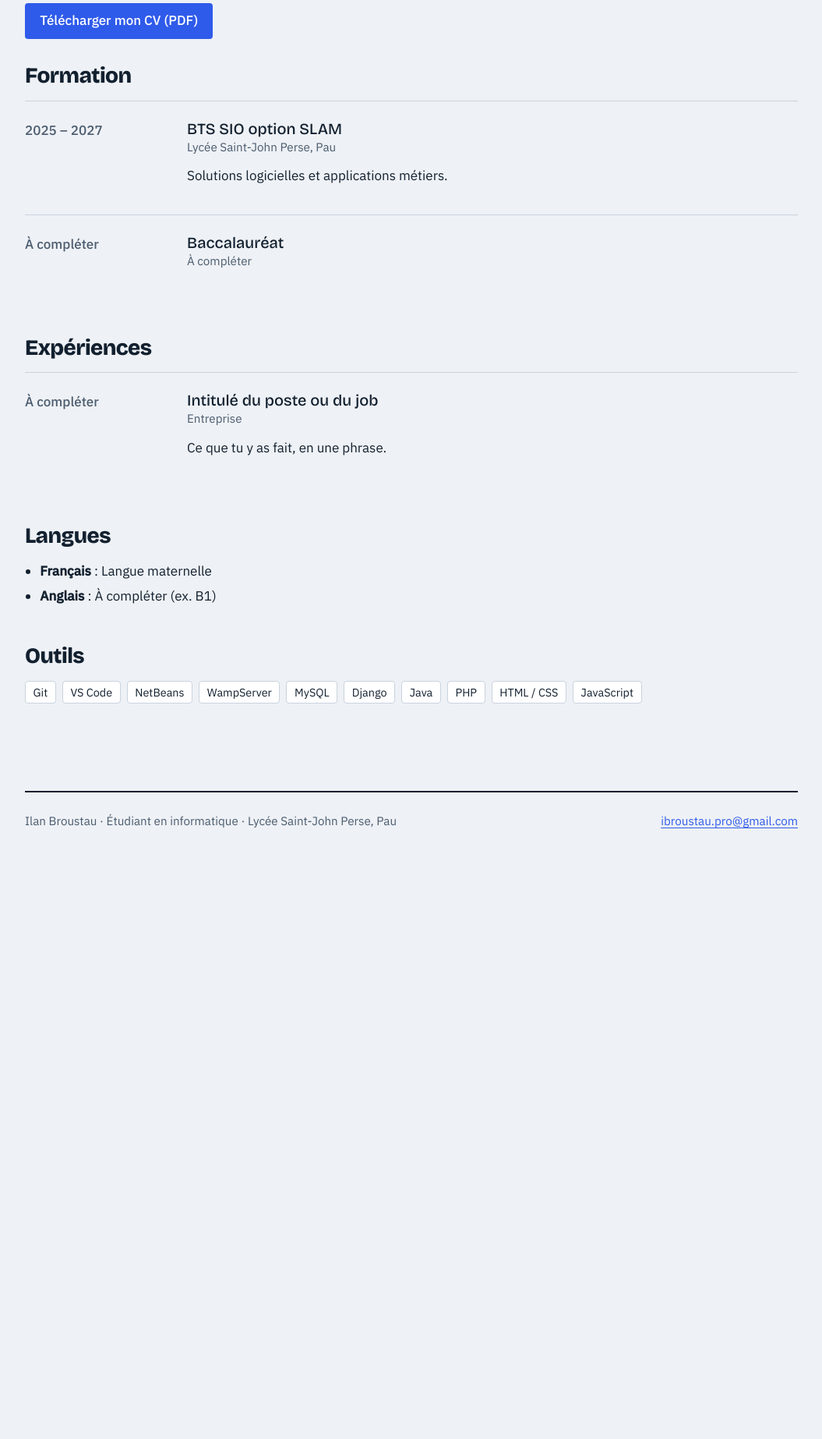
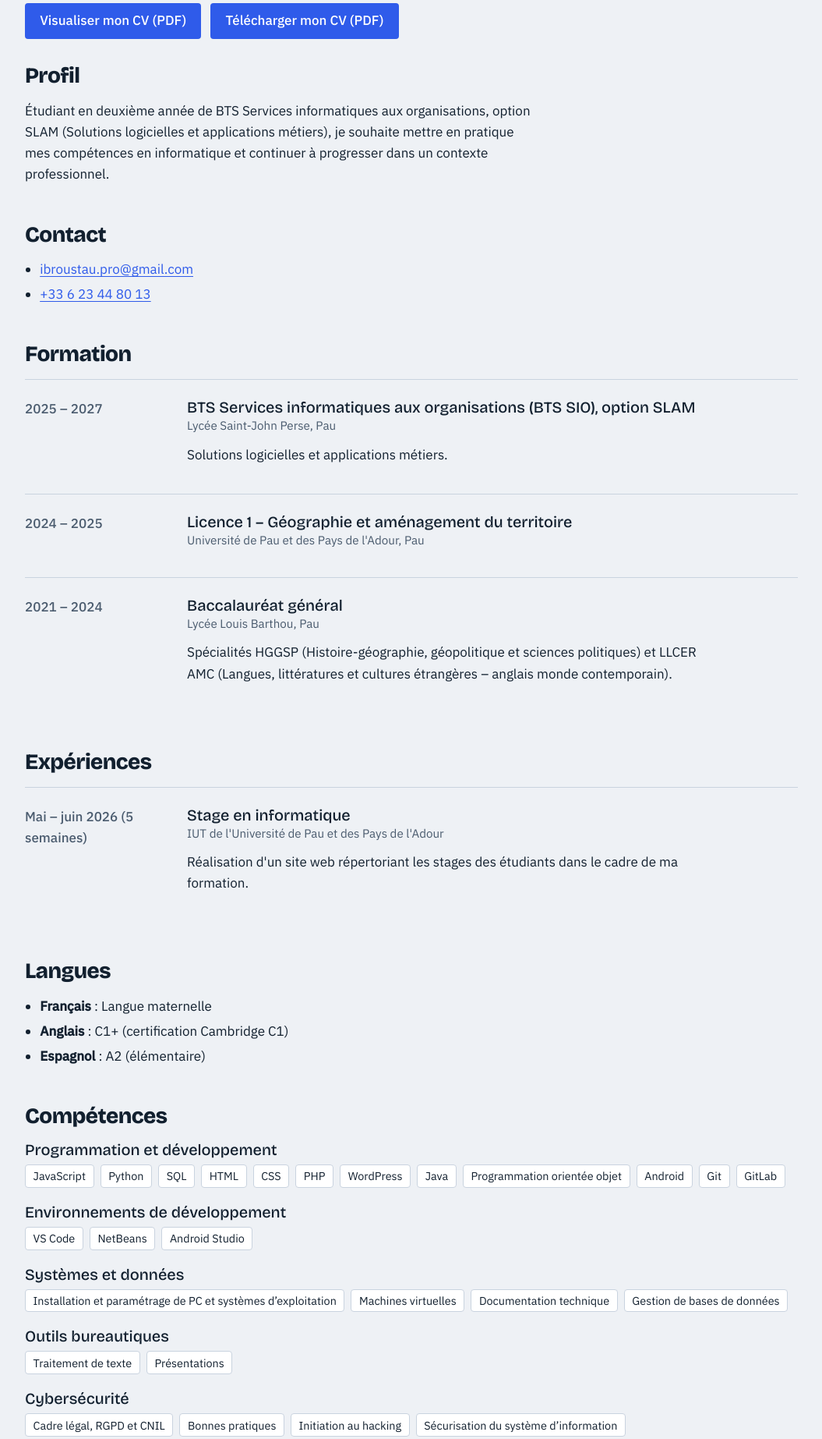
Before and after one commit to IlanMix/ibroustau-portfolio, an Astro site: page /portfolio/cv in a window 1280 px wide. Shown: the part 236-2081 px from the top of the page at 78% size, without its empty margins (112-1167 px from the left). Before the commit the page ends 1349 px from the top, so only its background shows below. Built offline with nearby package versions, Linux system fonts and the light colour scheme; Astro itself is replaced by a stand-in of ours.

Commit message:
Ajout CV

```diff
--- a/src/data/cv.js
+++ b/src/data/cv.js
@@ -1,15 +1,97 @@
+export const contact = {
+  telephone: '+33 6 23 44 80 13',
+};
+
+export const presentation =
+  'Étudiant en deuxième année de BTS Services informatiques aux organisations, option SLAM (Solutions logicielles et applications métiers), je souhaite mettre en pratique mes compétences en informatique et continuer à progresser dans un contexte professionnel.';
+
 export const formations = [
-  { periode: '2025 – 2027', intitule: 'BTS SIO option SLAM', lieu: 'Lycée Saint-John Perse, Pau', detail: 'Solutions logicielles et applications métiers.' },
-  { periode: 'À compléter', intitule: 'Baccalauréat', lieu: 'À compléter', detail: '' },
+  {
+    periode: '2025 – 2027',
+    intitule: 'BTS Services informatiques aux organisations (BTS SIO), option SLAM',
+    lieu: 'Lycée Saint-John Perse, Pau',
+    detail: 'Solutions logicielles et applications métiers.',
+  },
+  {
+    periode: '2024 – 2025',
+    intitule: 'Licence 1 – Géographie et aménagement du territoire',
+    lieu: "Université de Pau et des Pays de l'Adour, Pau",
+    detail: '',
+  },
+  {
+    periode: '2021 – 2024',
+    intitule: 'Baccalauréat général',
+    lieu: 'Lycée Louis Barthou, Pau',
+    detail:
+      'Spécialités HGGSP (Histoire-géographie, géopolitique et sciences politiques) et LLCER AMC (Langues, littératures et cultures étrangères – anglais monde contemporain).',
+  },
 ];
 
 export const experiences = [
-  { periode: 'À compléter', intitule: 'Intitulé du poste ou du job', lieu: 'Entreprise', detail: 'Ce que tu y as fait, en une phrase.' },
+  {
+    periode: 'Mai – juin 2026 (5 semaines)',
+    intitule: 'Stage en informatique',
+    lieu: "IUT de l'Université de Pau et des Pays de l'Adour",
+    detail:
+      "Réalisation d'un site web répertoriant les stages des étudiants dans le cadre de ma formation.",
+  },
 ];
 
 export const langues = [
   { nom: 'Français', niveau: 'Langue maternelle' },
-  { nom: 'Anglais', niveau: 'À compléter (ex. B1)' },
+  { nom: 'Anglais', niveau: 'C1+ (certification Cambridge C1)' },
+  { nom: 'Espagnol', niveau: 'A2 (élémentaire)' },
 ];
 
-export const outils = ['Git', 'VS Code', 'NetBeans', 'WampServer', 'MySQL', 'Django', 'Java', 'PHP', 'HTML / CSS', 'JavaScript'];
+export const competences = [
+  {
+    domaine: 'Programmation et développement',
+    items: [
+      'JavaScript',
+      'Python',
+      'SQL',
+      'HTML',
+      'CSS',
+      'PHP',
+      'WordPress',
+      'Java',
+      'Programmation orientée objet',
+      'Android',
+      'Git',
+      'GitLab',
+    ],
+  },
+  {
+    domaine: 'Environnements de développement',
+    items: ['VS Code', 'NetBeans', 'Android Studio'],
+  },
+  {
+    domaine: 'Systèmes et données',
+    items: [
+      'Installation et paramétrage de PC et systèmes d’exploitation',
+      'Machines virtuelles',
+      'Documentation technique',
+      'Gestion de bases de données',
+    ],
+  },
+  {
+    domaine: 'Outils bureautiques',
+    items: ['Traitement de texte', 'Présentations'],
+  },
+  {
+    domaine: 'Cybersécurité',
+    items: [
+      'Cadre légal, RGPD et CNIL',
+      'Bonnes pratiques',
+      'Initiation au hacking',
+      'Sécurisation du système d’information',
+    ],
+  },
+];
+
+export const savoirEtre = ['Esprit d’équipe', 'Sens de la responsabilité', 'Empathie'];
+
+export const centresInteret = [
+  'Histoire, géographie et géopolitique',
+  'Actualité et enjeux internationaux',
+];
--- a/src/pages/cv.astro
+++ b/src/pages/cv.astro
@@ -1,13 +1,38 @@
 ---
 import Layout from '../layouts/Layout.astro';
-import { formations, experiences, langues, outils } from '../data/cv.js';
+import { profil } from '../data/profil.js';
+import {
+  contact,
+  presentation,
+  formations,
+  experiences,
+  langues,
+  competences,
+  savoirEtre,
+  centresInteret,
+} from '../data/cv.js';
 const base = import.meta.env.BASE_URL.replace(/\/$/, '');
+const fichierCv = `${base}/cv-ilan.pdf`;
 ---
 <Layout titre="CV">
   <h1 class="page-titre">CV</h1>
-  <p class="chapeau">
-    <a class="bouton" href={`${base}/cv-ilan.pdf`} download>Télécharger mon CV (PDF)</a>
-  </p>
+  <div class="cv-actions chapeau">
+    <a class="bouton" href={fichierCv} target="_blank" rel="noopener noreferrer">Visualiser mon CV (PDF)</a>
+    <a class="bouton" href={fichierCv} download>Télécharger mon CV (PDF)</a>
+  </div>
+
+  <section>
+    <h2>Profil</h2>
+    <p>{presentation}</p>
+  </section>
+
+  <section>
+    <h2>Contact</h2>
+    <ul class="liste-simple">
+      <li><a href={`mailto:${profil.email}`}>{profil.email}</a></li>
+      <li><a href={`tel:${contact.telephone.replace(/\s/g, '')}`}>{contact.telephone}</a></li>
+    </ul>
+  </section>
 
   <section>
     <h2>Formation</h2>
@@ -45,9 +70,28 @@ const base = import.meta.env.BASE_URL.replace(/\/$/, '');
   </section>
 
   <section>
-    <h2>Outils</h2>
+    <h2>Compétences</h2>
+    {competences.map((g) => (
+      <div class="cv-competence">
+        <h3>{g.domaine}</h3>
+        <ul class="etiquettes">
+          {g.items.map((item) => <li>{item}</li>)}
+        </ul>
+      </div>
+    ))}
+  </section>
+
+  <section>
+    <h2>Savoir-être</h2>
     <ul class="etiquettes">
-      {outils.map((o) => <li>{o}</li>)}
+      {savoirEtre.map((competence) => <li>{competence}</li>)}
+    </ul>
+  </section>
+
+  <section>
+    <h2>Centres d’intérêt</h2>
+    <ul class="liste-simple">
+      {centresInteret.map((interet) => <li>{interet}</li>)}
     </ul>
   </section>
 </Layout>
--- a/src/styles/global.css
+++ b/src/styles/global.css
@@ -94,6 +94,9 @@ section { margin-bottom: 3rem; }
 
 .bouton { display: inline-block; background: var(--accent); color: var(--accent-ink); padding: 0.6rem 1.2rem; border-radius: 4px; text-decoration: none; font-weight: 500; }
 .bouton:hover { filter: brightness(1.1); }
+.cv-actions { display: flex; flex-wrap: wrap; gap: 0.75rem; }
+.cv-competence { margin-bottom: 1.25rem; }
+.cv-competence h3 { margin-bottom: 0.5rem; }
 
 /* Tableau compétences */
 .defilement { overflow-x: auto; }
```
Also changed, not shown: 1 other file.
